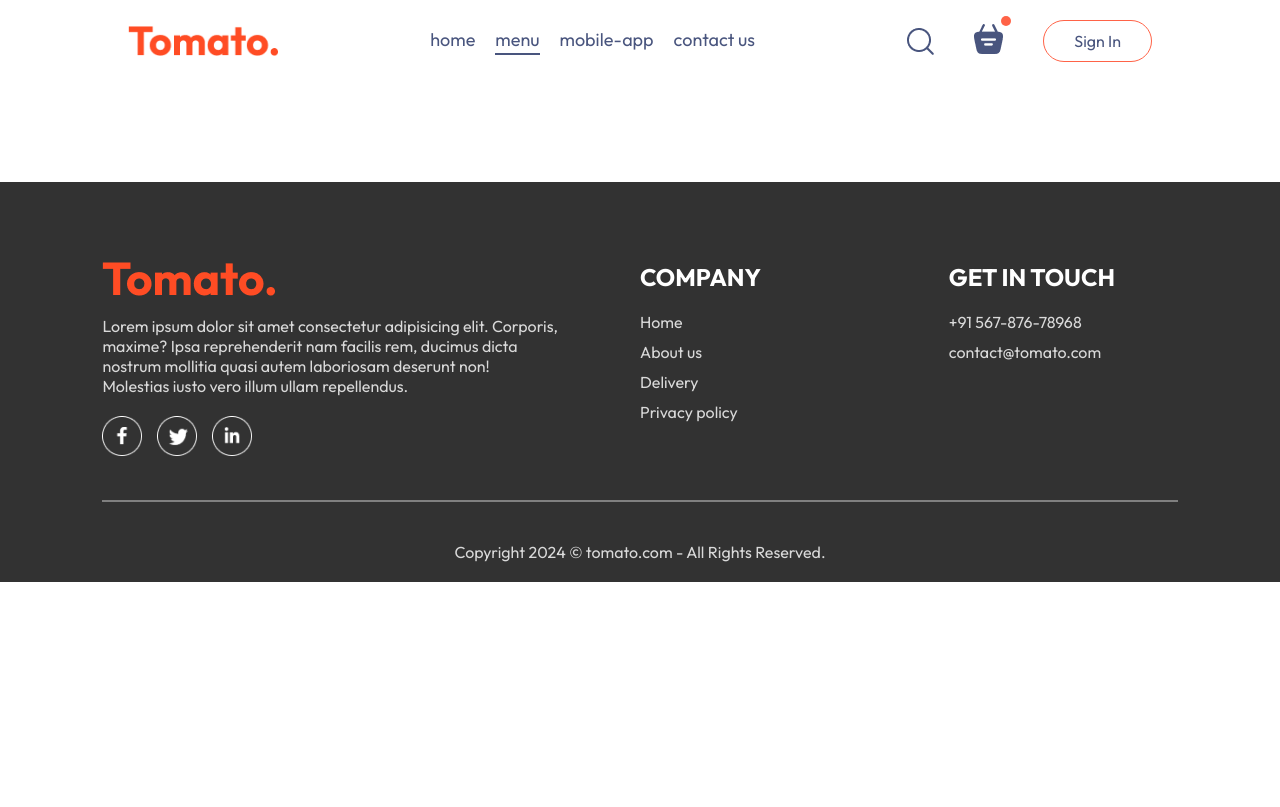
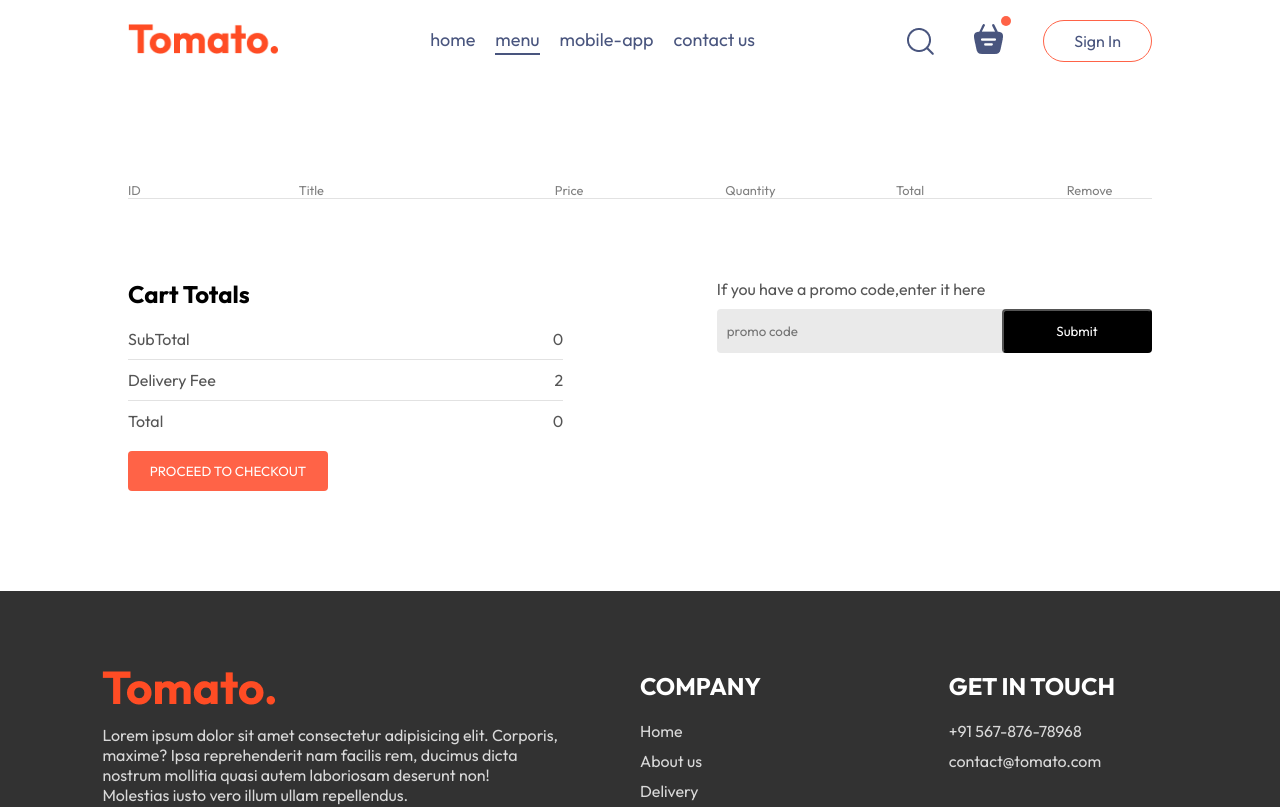
Before and after one commit to Barmanpriyanka/Food-Delivery-Website, a React (Vite) app in the folder frontend/: page /cart in a window 1280 px wide. Shown: the top 807 px of the page. Built offline with nearby package versions, Linux system fonts and the light colour scheme.

Commit message:
Added cart

```diff
--- a/frontend/src/components/Navbar/Navbar.jsx
+++ b/frontend/src/components/Navbar/Navbar.jsx
@@ -9,7 +9,7 @@
 
     return (
         <div className='navbar'>
-            <img src={assets.logo} alt="Logo" className="logo" />
+           <Link to='/'><img src={assets.logo} alt="Logo" className="logo" /></Link>
             <ul className="navbar-menu">
                 <Link to='/' onClick={() => setMenu("home")} className={menu === "home" ? "active" : ""}>home</Link>
                 <a href="#explore-menu" onClick={() => setMenu("menu")} className={menu === "menu" ? "active" : ""}>menu</a>
@@ -19,7 +19,7 @@
             <div className="navbar-right">
                 <img src={assets.search_icon} alt="Search Icon" />
                 <div className="navbar-search-icon">
-                    <img src={assets.basket_icon} alt="Basket Icon" />
+                    <Link to='/cart'><img src={assets.basket_icon} alt="Basket Icon" /></Link>
                     <div className="dot"></div>
                 </div>
                 <button onClick={() => setShowLogin(true)} className="navbar-button">Sign In</button>
--- a/frontend/src/pages/Cart/Cart.css
+++ b/frontend/src/pages/Cart/Cart.css
@@ -0,0 +1,97 @@
+.cart{
+    margin-top:100px;
+}
+.cart-items-title
+{
+    display:grid;
+    grid-template-columns:1fr 1.5fr 1fr 1fr 1fr 0.5fr;
+    align-items:center;
+    color:grey;
+    font-size:max(1vw,12px);
+
+}
+.cart-items-item {
+    margin:10px 0px;
+    color:black;
+}
+.cart-items-item img{
+    width:50px;
+}
+.cart hr{
+    height:1px;
+    background-color:#e2e2e2;
+    border:none;
+}
+.cart-items-item .cross{
+    cursor:pointer;
+}
+.cart-bottom{
+    margin-top:80px;
+    display:flex;
+    justify-content:space-between ;
+    gap:max(12vw,20px);
+}
+.cart-total{
+    flex:1;
+    display:flex;
+    flex-direction:column;
+    gap:20px;
+}
+.cart-total-details{
+    display:flex;
+    justify-content:space-between;
+    color:#555;
+}
+.cart-total hr{
+    margin:10px  0px;
+}
+.cart-total button{
+    border:none;
+    color:white;
+    background-color:tomato;
+    width:max(15px,200px);
+    padding:12px 0px;
+    border-radius:4px;
+    cursor:pointer;
+}
+.cart-promocode{
+    flex:1;
+
+}
+.cart-promocode p{
+    color:#555;
+
+}
+.cart-promocode-input{
+    margin-top: 10px;
+    display: flex;
+    justify-content:space-between;
+    align-items:center;
+    background-color:#eaeaea;
+    border-radius:4px;
+}
+.cart-promocode-input input{
+    background: transparent;
+    border: none;
+    outline:none;
+    padding-left: 10px;
+}
+.cart-promocode-input button{
+    width:max(10vw,150px);
+    padding:12px 5px;
+    background-color:black ;
+    color:white;
+    border-radius: 4px;
+
+}
+@media(max-width:750px){
+    .cart-bottom{
+        flex-direction: column-reverse;
+
+    }
+    .cart-promocode{
+        justify-content:start;
+
+    }
+
+}
--- a/frontend/src/pages/Cart/Cart.jsx
+++ b/frontend/src/pages/Cart/Cart.jsx
@@ -1,11 +1,76 @@
-import React from 'react' // eslint-disable-line no-unused-vars
-import './Cart.css'
+import { useContext } from 'react';
+import './Cart.css';
+import { StoreContext } from '../../context/StoreContext';
+
 const Cart = () => {
+  const { cartItems, food_list, removeFromCart } = useContext(StoreContext);
+
   return (
-    <div>
+    <div className='cart'>
+      <div className="cart-items">
+        <div className="cart-items-title">
+          <p>ID</p>
+          <p>Title</p>
+          <p>Price</p>
+          <p>Quantity</p>
+          <p>Total</p>
+          <p>Remove</p>
+        </div>
+        <hr />
+        {food_list.map((item) => {
+          if (cartItems[item._id] > 0) {
+            const total = item.price * cartItems[item._id];
+            return (
+              <div key={item._id}>
+                <div className='cart-items-title cart-items-item'>
+                  <img src={item.image} alt={item.name} />
+                  <p>{item.name}</p>
+                  <p>${item.price}</p>
+                  <p>{cartItems[item._id]}</p>
+                  <p>${total}</p>
+                  <p onClick={() => removeFromCart(item._id)} className='cross'>x</p>
+                </div>
+                <hr />
+              </div>
+            );
+          }
+          return null;
+        })}
+      </div>
 
+      <div className="cart-bottom">
+        <div className="cart-total">
+          <h2>Cart Totals</h2>
+          <div>
+            <div className="cart-total-details">
+              <p>SubTotal</p>
+              <p>{0}</p>
+            </div>
+            <hr />
+            <div className="cart-total-details">
+              <p>Delivery Fee</p>
+              <p>{2}</p>
+            </div>
+            <hr />
+            <div className="cart-total-details">
+              <p>Total</p>
+              <p>{0}</p>
+            </div>
+          </div>
+          <button>PROCEED TO CHECKOUT</button>
+        </div>
+        <div className="cart-promocode">
+           <div>
+            <p>If you have a promo code,enter it here </p>
+            <div className='cart-promocode-input'>
+              <input type="text" placeholder='promo code' />
+              <button>Submit</button>
+            </div>
+           </div>
+        </div>
+      </div>
     </div>
-  )
-}
+  );
+};
 
-export default Cart
+export default Cart;
```
